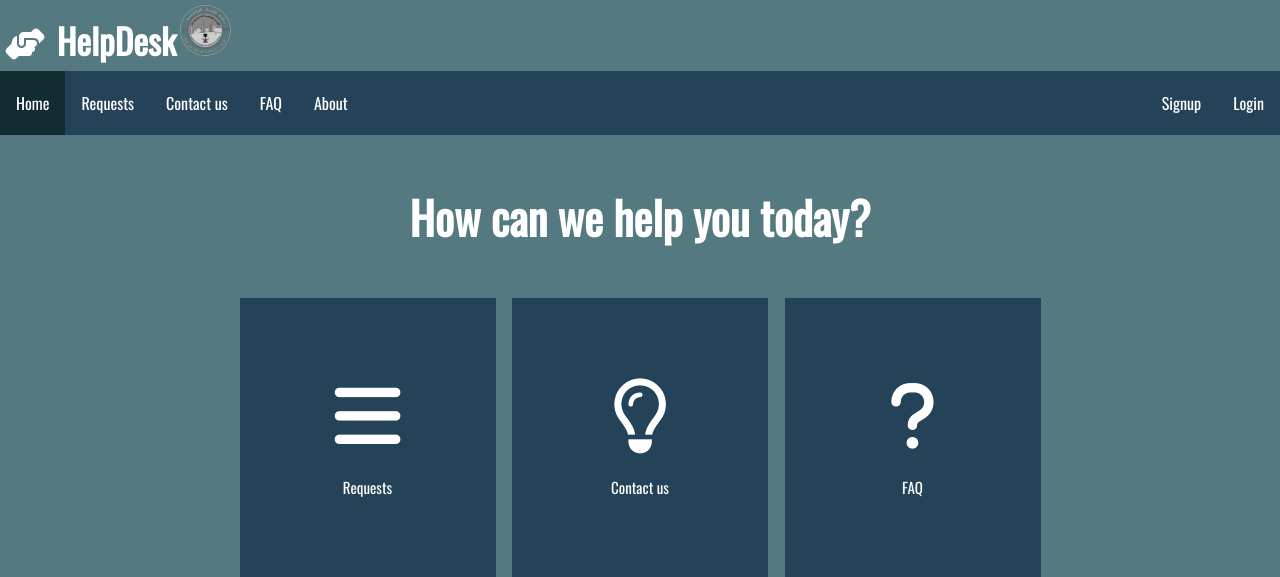
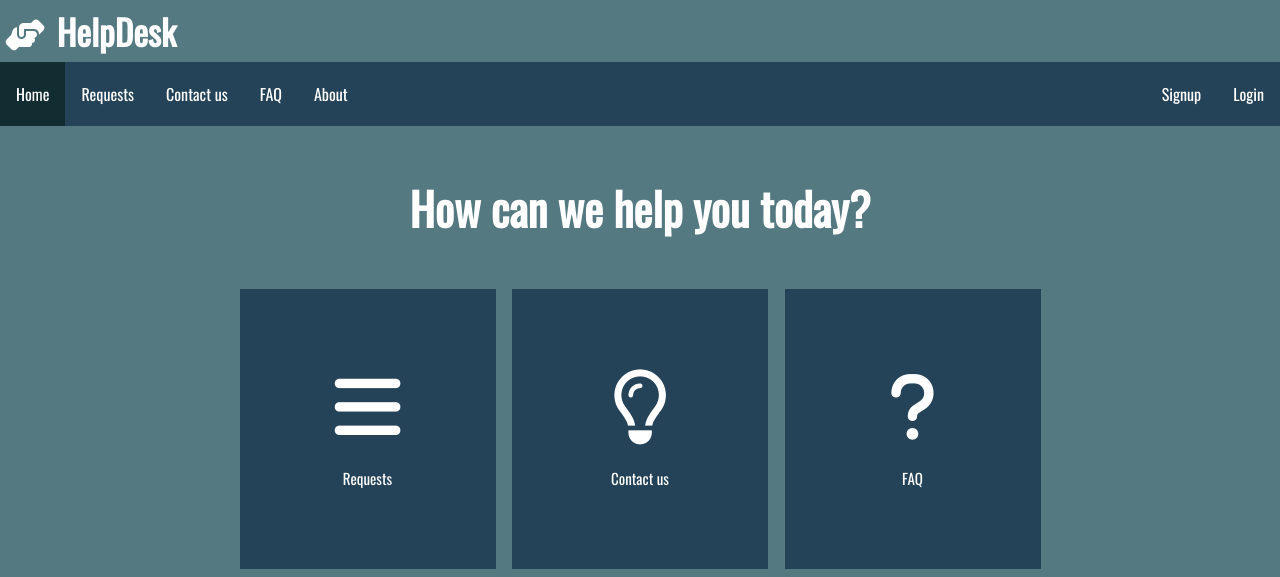
Before and after one commit to JawadAlSaeed/HelpDesk-Project, a PHP site: page /Home.php in a window 1280 px wide. Shown: the top 577 px of the page. Run offline with PHP 8.4, Linux system fonts and the light colour scheme; some libraries are stand-ins or nearby versions.

Commit message:
Update Home.php

```diff
--- a/Home.php
+++ b/Home.php
@@ -20,7 +20,7 @@
         <div class="title">
             <i class="fas fa-hands-helping fa-2x"></i>
             <h1>&nbsp;HelpDesk</h1>
-            <img style=" max-width:13%; max-height:13%;" src="picture/juc.png" alt="JUC">
+            <!-- <img style=" max-width:13%; max-height:13%;" src="picture/juc.png" alt="JUC"> -->
         </div>
         <div class="header">
             <ul>
```
